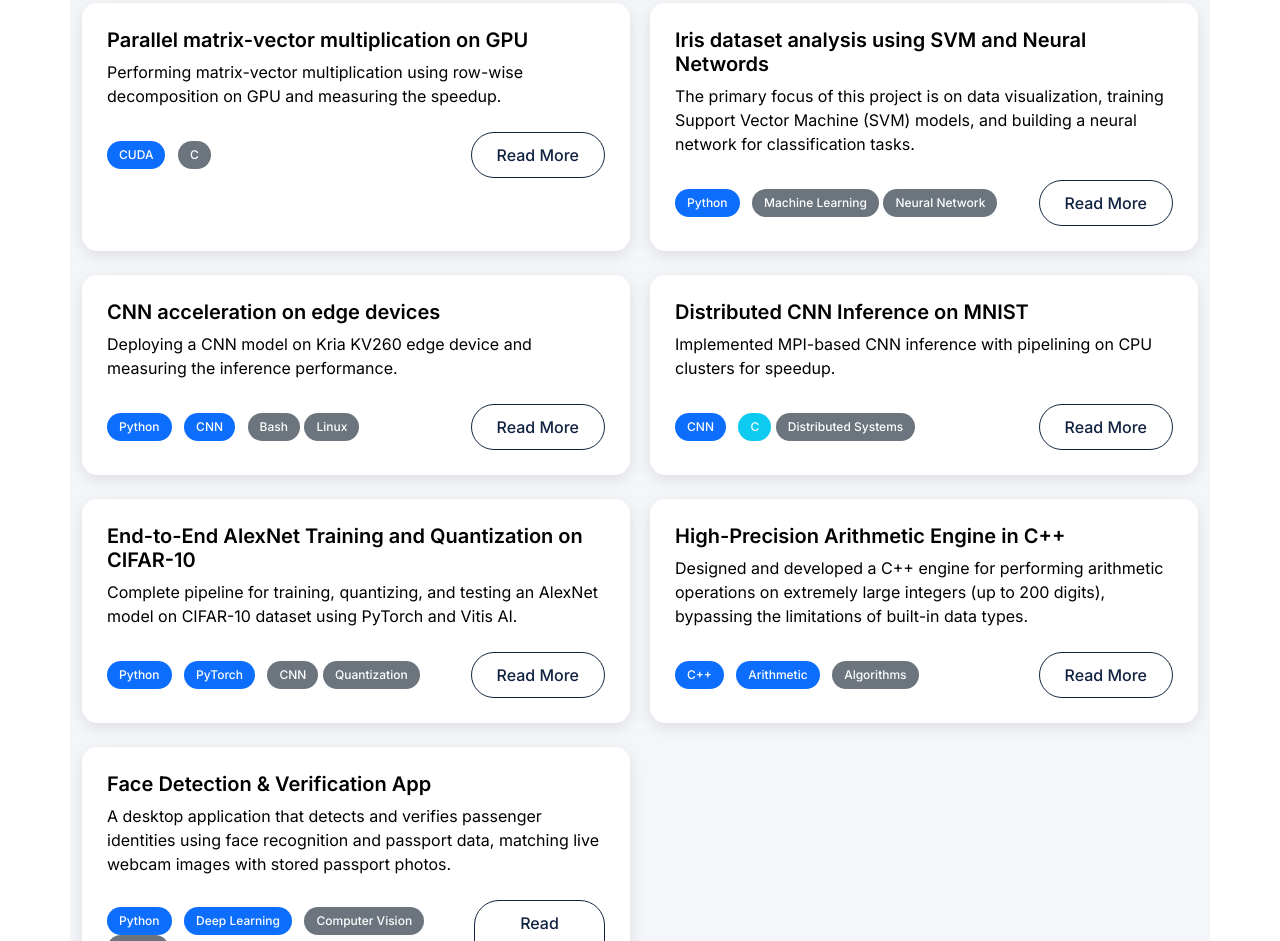
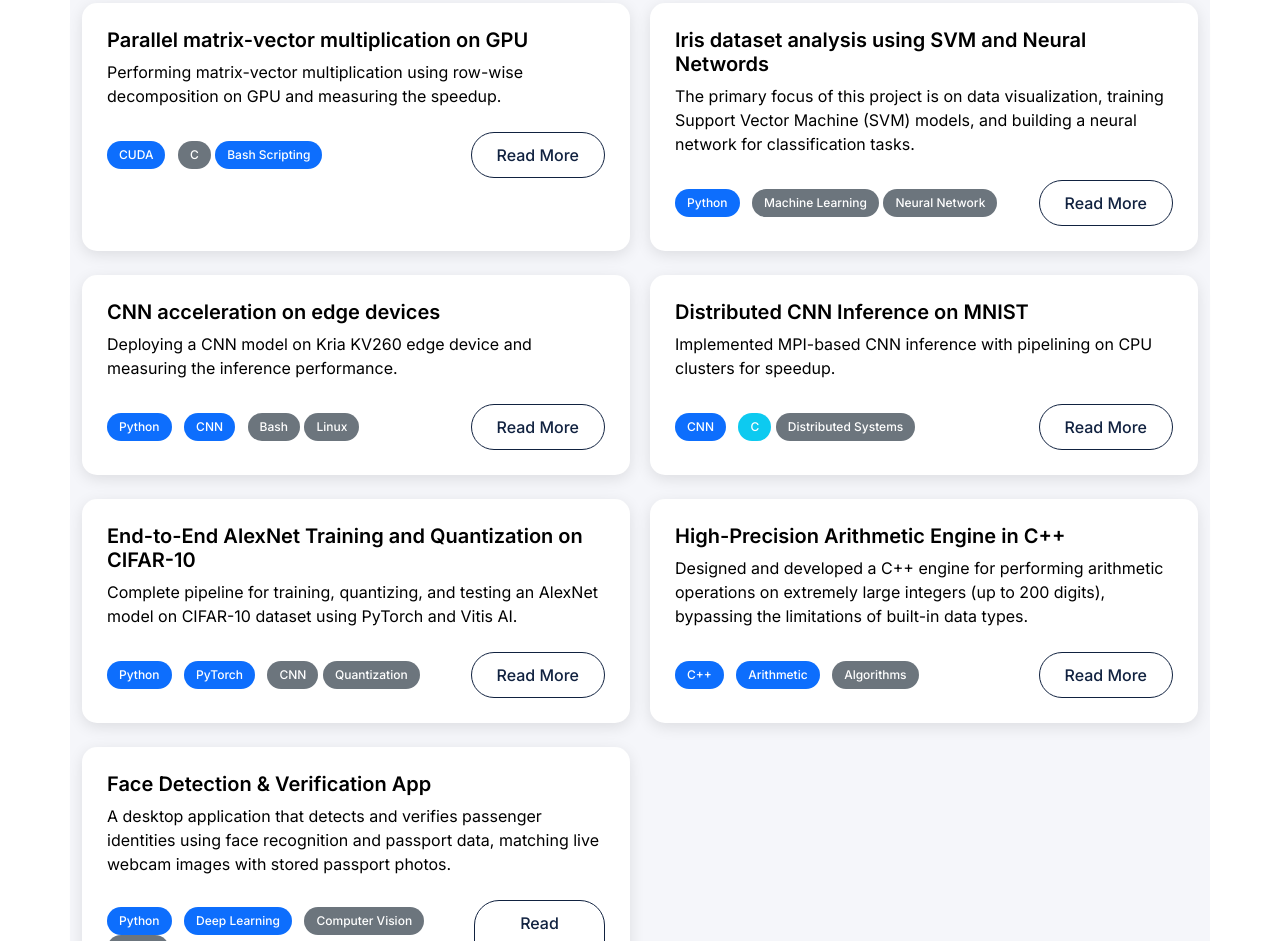
Before and after one commit to rezajahadi/rezajahadi.github.io, a plain HTML site: page index.html in a window 1280 px wide. Shown: the part 1154-2095 px from the top of the page. Drawn offline with nearby package versions, Linux system fonts and the light colour scheme.

Commit message:
card edit

```diff
--- a/index.html
+++ b/index.html
@@ -542,6 +542,7 @@
               <div>
                 <span class="badge bg-primary me-2">CUDA</span>
                 <span class="badge bg-secondary">C</span>
+                <span class="badge bg-primary me-2">Bash Scripting</script></span>
               </div>
               <button class="btn btn-outline-primary" data-bs-toggle="modal" data-bs-target="#project1Modal">Read
                 More</button>
```
